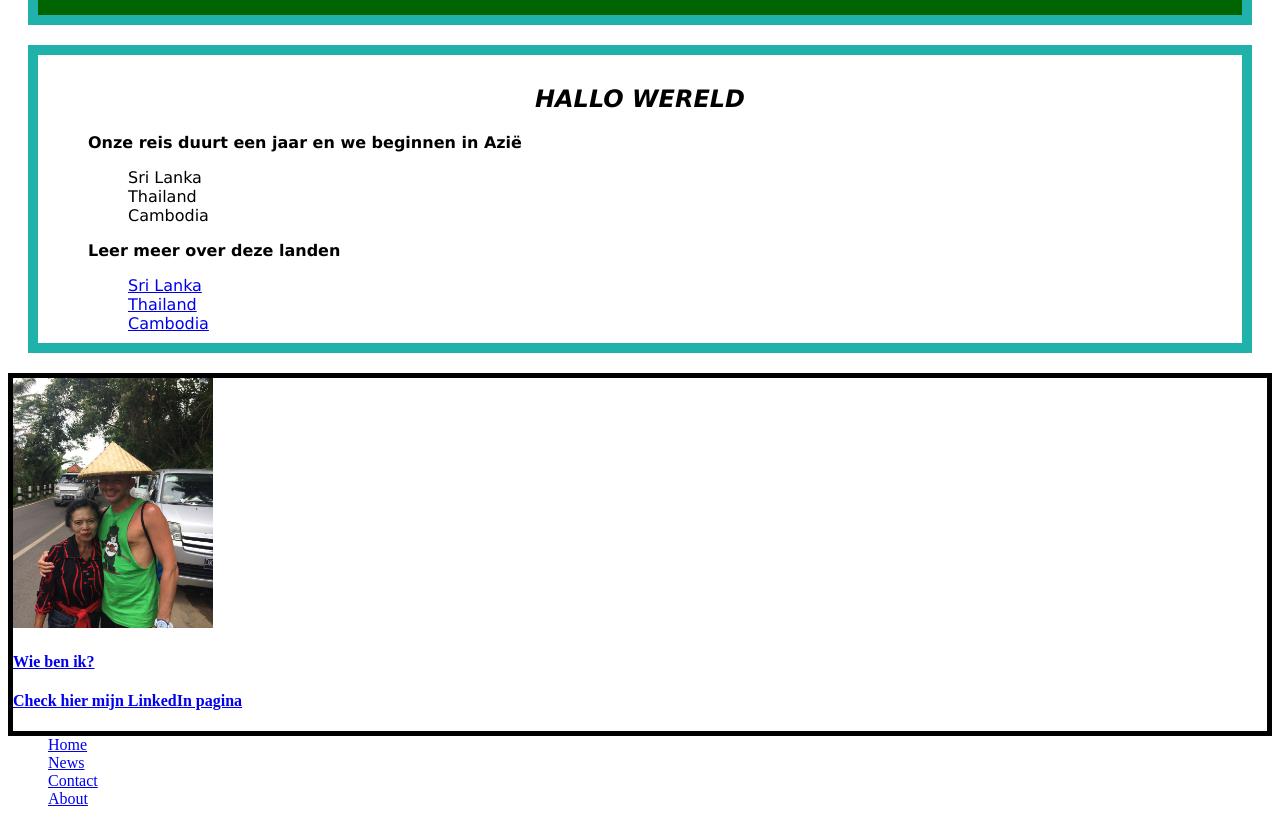
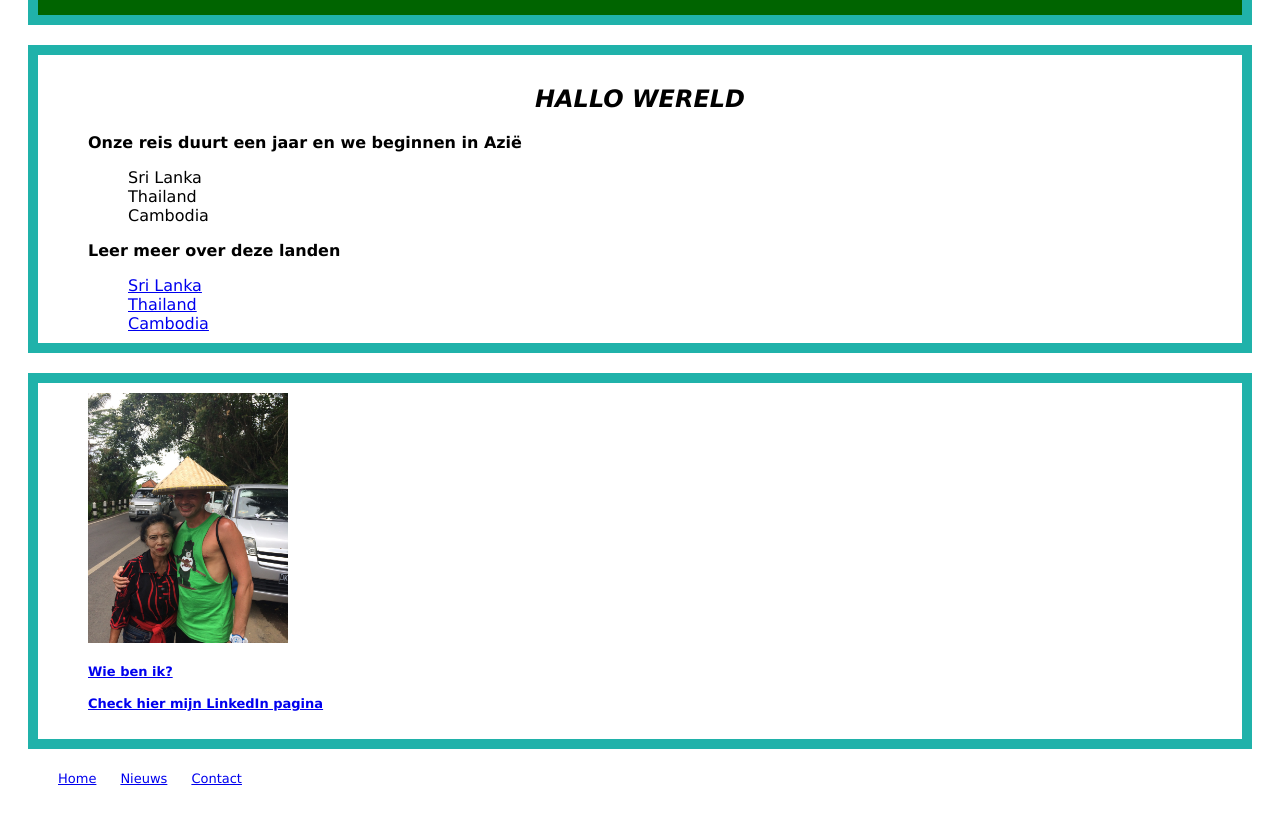
Before and after one commit to EdwardoVandenbergh/Web-Development-, a plain HTML site: page Opdracht_5/Opdracht.html in a window 1280 px wide. Shown: the part 126-942 px from the top of the page. After the commit the page ends 921 px from the top, so only its background shows below. Drawn offline with Linux system fonts and the light colour scheme.

Commit message:
Add files via upload

```diff
--- a/Opdracht_5/Opdracht.html
+++ b/Opdracht_5/Opdracht.html
@@ -39,7 +39,7 @@
   </div>
 
   </main>
-  <footer class="black-border">
+  <footer class="box-2">
     <img width="200" height="250" src=".\Foto_Azië.jpg" />
     <nav>
       <a href=".\Wie_ben_ik.html" target="_blank">
@@ -53,11 +53,10 @@
   </footer>
   <!-- hier zet je de code in de body tags-->
 
-  <ul>
+  <ul class="navigation-links">
     <li><a href="#home">Home</a></li>
-    <li><a href="#news">News</a></li>
+    <li><a href="#nieuws">Nieuws</a></li>
     <li><a href="#contact">Contact</a></li>
-    <li><a href="#about">About</a></li>
   </ul>
 
 </body>
--- a/Opdracht_5/styles.css
+++ b/Opdracht_5/styles.css
@@ -1,9 +1,5 @@
 header {
     color: whitesmoke;
-}
-
-.black-border {
-    border: 5px solid black;
 }
 
 .green-background {
@@ -44,6 +40,11 @@ a:active {
     border: 10px lightseagreen solid;
     padding: 10px 50px 10px 50px;
     margin: 20px;
+    font-family: Verdana;
+}
+
+.box-2 nav {
+    font-size: small;
 }
 
 .box-2 h2 {
@@ -72,8 +73,17 @@ a:active {
 
 .categories ul {
 list-style: none;
+font-family: Verdana;
 }
 
 ul {
     list-style-type: none;
     margin: 0;
+}
+
+.navigation-links li {
+display: inline;
+font-family: Verdana;
+margin: 10px;
+font-size: small;
+}
```
